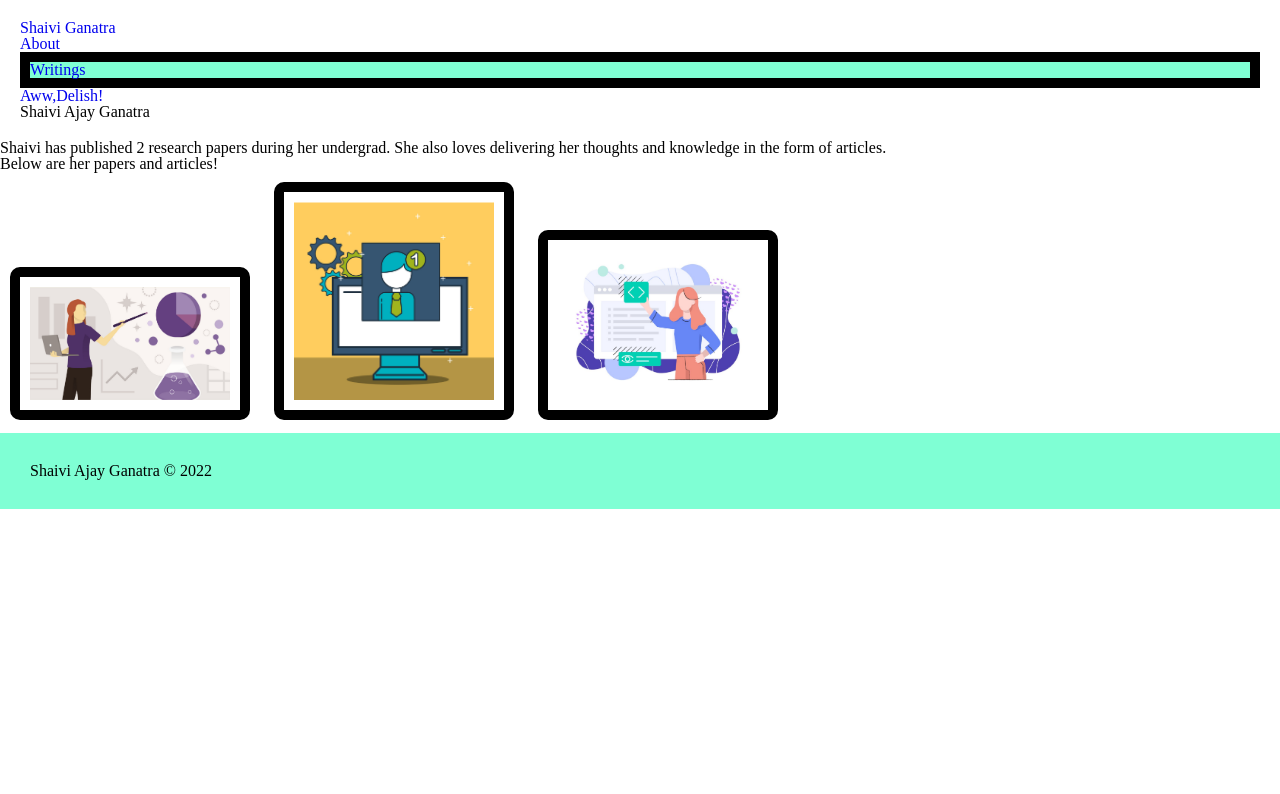
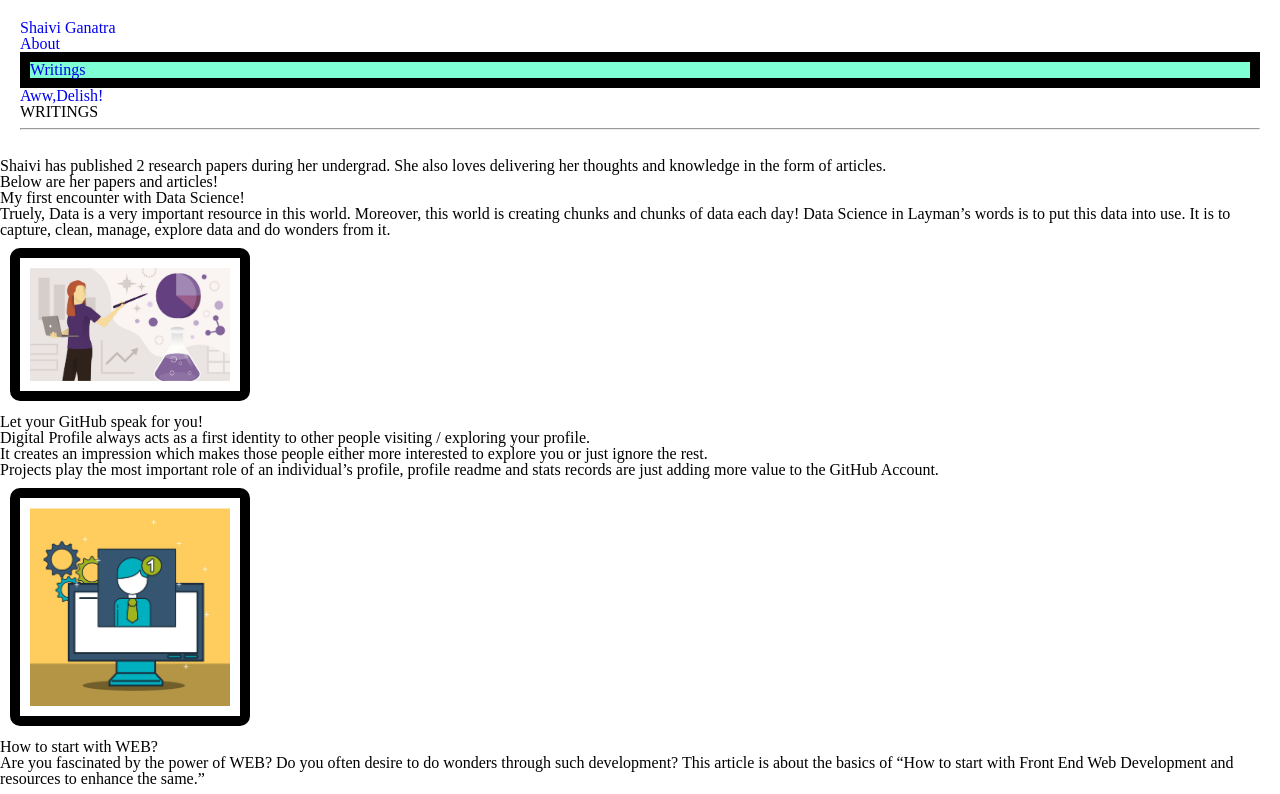
Before and after one commit to ShaiviGanatra/portfolio-content, a plain HTML site: page writings.html in a window 1280 px wide. Shown: the top 794 px of the page. Drawn offline with Linux system fonts and the light colour scheme.

Commit message:
Checkpoint updates

```diff
--- a/writings.html
+++ b/writings.html
@@ -14,7 +14,7 @@
 	<link rel="stylesheet" href="css/html5reset.css">
 	<!-- Link to the stylesheet -->
 	<link rel="stylesheet" href="css/style.css">
-	<title>Blog</title>
+	<title>WRITINGS</title>
 </head>
 
 <!-- All of the visible code in the page belongs in the body tag -->
@@ -32,7 +32,8 @@
 			</ul>
 		</nav>
 		<!-- The h1 is a semantic tag that aids accessibility -->
-		<h1>Shaivi Ajay Ganatra</h1>
+		<h1>WRITINGS</h1>
+		<hr>
 	</header>
 
 	<!-- Every page should have a main tag for accessibility -->
@@ -42,9 +43,25 @@
 
         <p>Below are her papers and articles!</p>
 
-        <img src="images/blog-1.png" alt="Blog 1" width="200"></img>
-        <img src="images/blog-2.png" alt="Blog 2" width="200"></img>
-        <img src="images/blog-3.jpg" alt="Blog 3" width="200"></img>
+		<h2>My first encounter with Data Science!</h2>
+
+		<p>Truely, Data is a very important resource in this world. Moreover, this world is creating chunks and chunks of data each day! Data Science in Layman’s words is to put this data into use. It is to capture, clean, manage, explore data and do wonders from it.</p>
+
+        <img src="images/blog-1.png" alt="Wallpaper for data science blog where a girl illustration is holding laptop and pointing out on data visualizations" width="200"></img>
+
+		<h2>Let your GitHub speak for you!</h2>
+
+		<p>Digital Profile always acts as a first identity to other people visiting / exploring your profile. <br>
+			It creates an impression which makes those people either more interested to explore you or just ignore the rest. <br>
+			Projects play the most important role of an individual’s profile, profile readme and stats records are just adding more value to the GitHub Account.</p>
+
+		<img src="images/blog-2.png" alt="Wallpaper for github readme feature blog where a person icon is poping out of the PC" width="200"></img>
+
+		<h2>How to start with WEB?</h2>
+
+		<p>Are you fascinated by the power of WEB? Do you often desire to do wonders through such development? This article is about the basics of “How to start with Front End Web Development and resources to enhance the same.”</p>
+
+		<img src="images/blog-3.jpg" alt="Wallpaper for basic web development blog where a girl illustration exists holding html tag" width="200"></img>
 
 	<!-- Footer is a sematic tag page that aids readability -->
 	<footer>
```
Also changed, not shown: awwdelish.html (+3 -2 lines).
